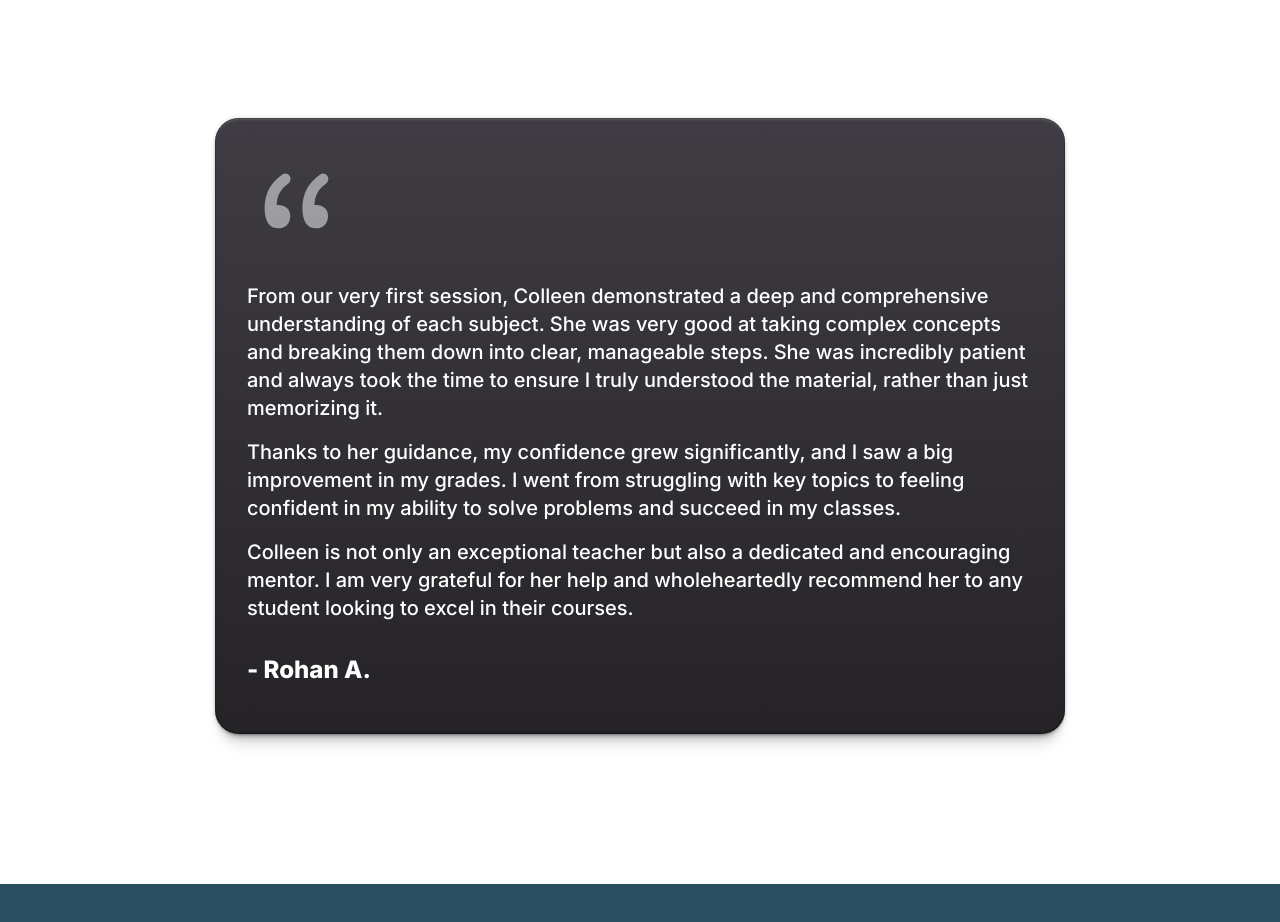
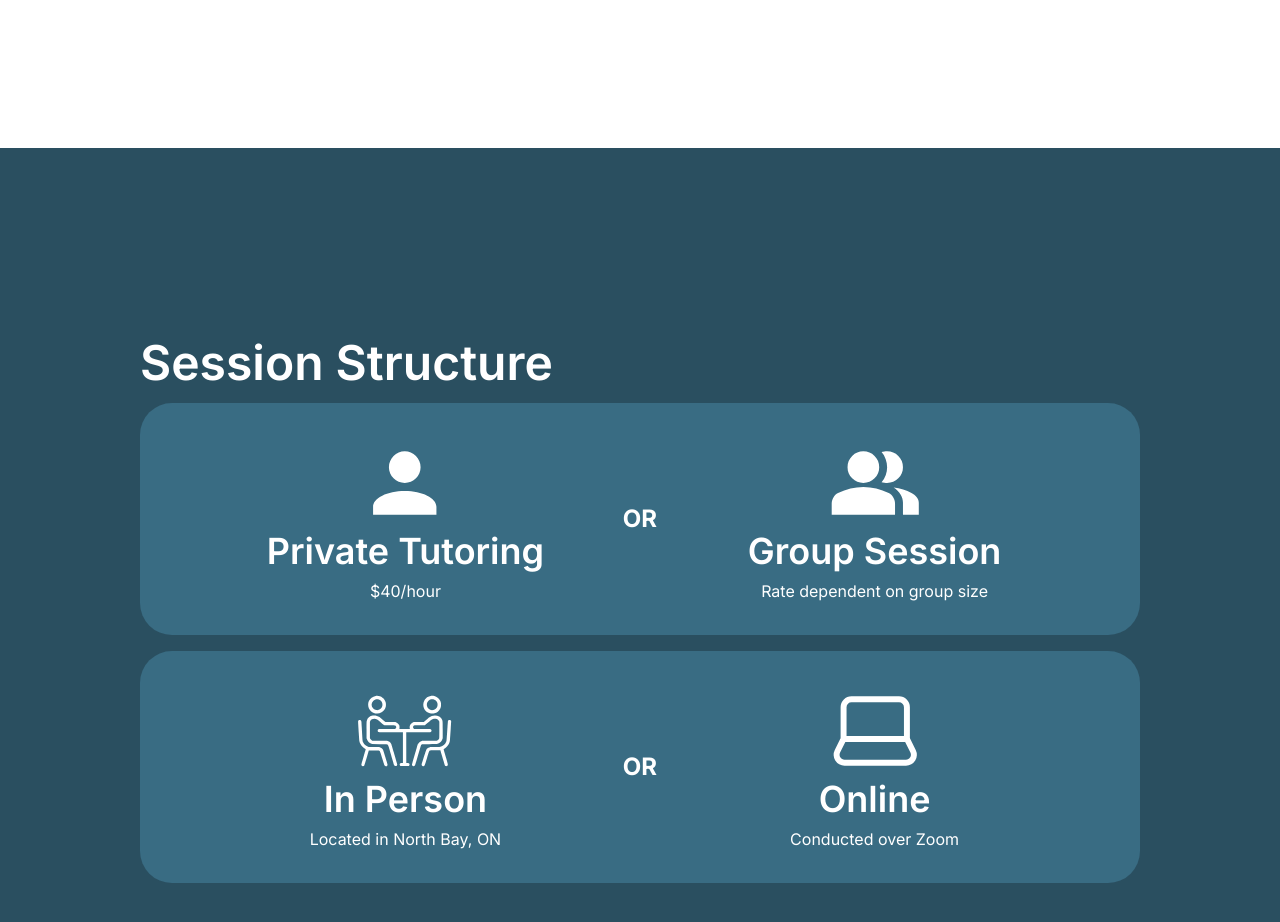
Before and after one commit to AMoore202/cmtutoring, a Next.js app: page / in a window 1280 px wide. Shown: the part 2501-3423 px from the top of the page. Built offline with nearby package versions, Linux system fonts and the light colour scheme; a web font is replaced by a local one.

Commit message:
Updating background image to be darker. Also fixed quote issue.

```diff
--- a/src/app/page.tsx
+++ b/src/app/page.tsx
@@ -175,7 +175,7 @@ export default function Home() {
         <div className="w-full hidden md:flex items-center justify-center">
           <Carousel quotes={quotes} />
         </div>
-        <div className="mx-4">
+        <div className="mx-4 md:hidden">
           <Quote {...quotes[0]} />
         </div>
         {/* <div className="w-[350px] flex flex-col items-center gap-12 lg:gap-20 pb-4">
```
Also changed, not shown: public/heroimage_cropped.webp.
